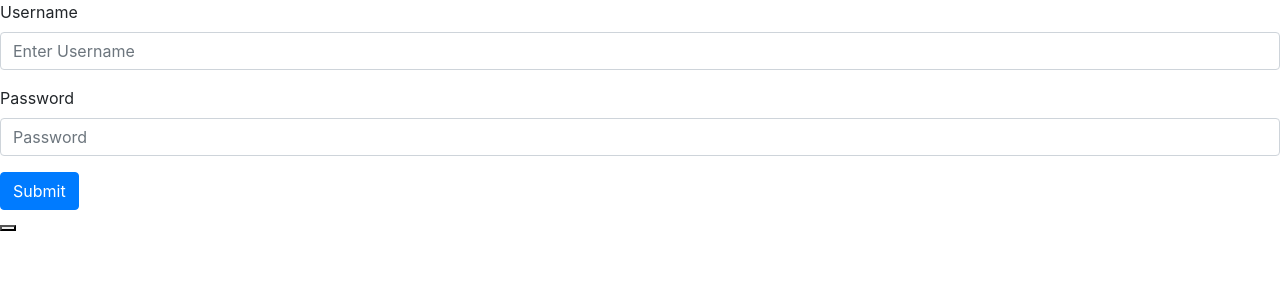
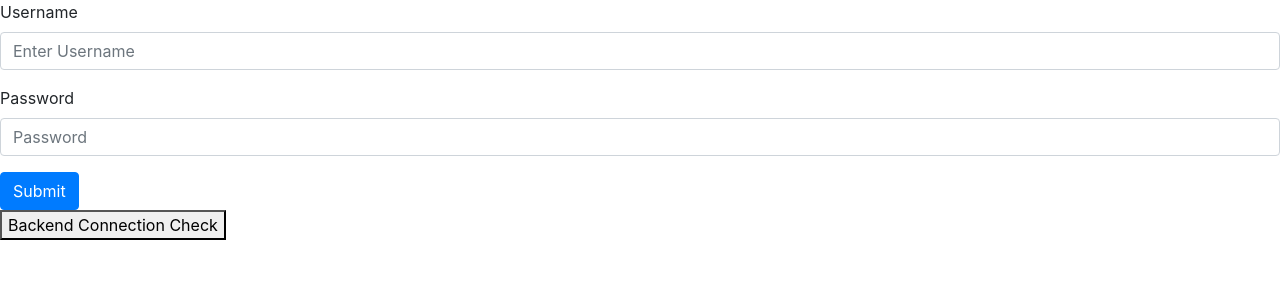
Before and after one commit to DanielOS7/react-user-app, a React (Create React App) app in the folder client/: page /login in a window 1280 px wide. Shown: the top 300 px of the page. Built offline with nearby package versions, Linux system fonts and the light colour scheme.

Commit message:
Added temp button to check backend call

```diff
--- a/client/src/components/create-user.component.js
+++ b/client/src/components/create-user.component.js
@@ -8,6 +8,13 @@ export default class CreateUser extends React.Component {
         e.preventDefault();
         console.log('Was this called');
     }
+
+    getUsers() {
+        fetch(`http://localhost:2700/getUsers`)
+            .then(response => response.json())
+            .then(data => console.log(data))
+    }
+
 
     render() {
         return (
@@ -38,6 +45,7 @@ export default class CreateUser extends React.Component {
                         Submit
                     </button>
                 </Form>
+                <button onClick={this.getUsers}>Backend Connection Check</button>
             </div>
         );
     }
--- a/client/src/components/login.component.js
+++ b/client/src/components/login.component.js
@@ -2,7 +2,6 @@ import React from 'react';
 import Form from 'react-bootstrap/Form';
 
 
-// import * as ReactBootstrap from 'react-bootstrap';
 
 export default class Login extends React.Component {
 
@@ -14,18 +13,10 @@ export default class Login extends React.Component {
 
     }
 
-    getUsers(){
-//         fetch(`http://localhost:2700/getUsers`) // Call the fetch function passing the url of the API as a parameter
-// .then(function(data) {
-//     console.log(data)
-//     // Your code for handling the data you get from the API
-
-
-// })
-
-fetch(`http://localhost:2700/getUsers`)
-  .then(response => response.json())
-  .then(data => console.log(data))
+    getUsers() {
+        fetch(`http://localhost:2700/getUsers`)
+            .then(response => response.json())
+            .then(data => console.log(data))
     }
 
 
@@ -37,9 +28,8 @@ fetch(`http://localhost:2700/getUsers`)
                 <Form onSubmit={this.onSubmit}>
                     <Form.Group controlId="formUsername">
                         <Form.Label>Username</Form.Label>
-                        <Form.Control type="input" placeholder="Enter Username"  />
+                        <Form.Control type="input" placeholder="Enter Username" />
                     </Form.Group>
-
                     <Form.Group controlId="formPassword">
                         <Form.Label>Password</Form.Label>
                         <Form.Control type="input" placeholder="Password" />
@@ -48,7 +38,7 @@ fetch(`http://localhost:2700/getUsers`)
                         Submit
                     </button>
                 </Form>
-                <button onClick={this.getUsers}></button>
+                <button onClick={this.getUsers}>Backend Connection Check</button>
             </div>
 
         );
```
